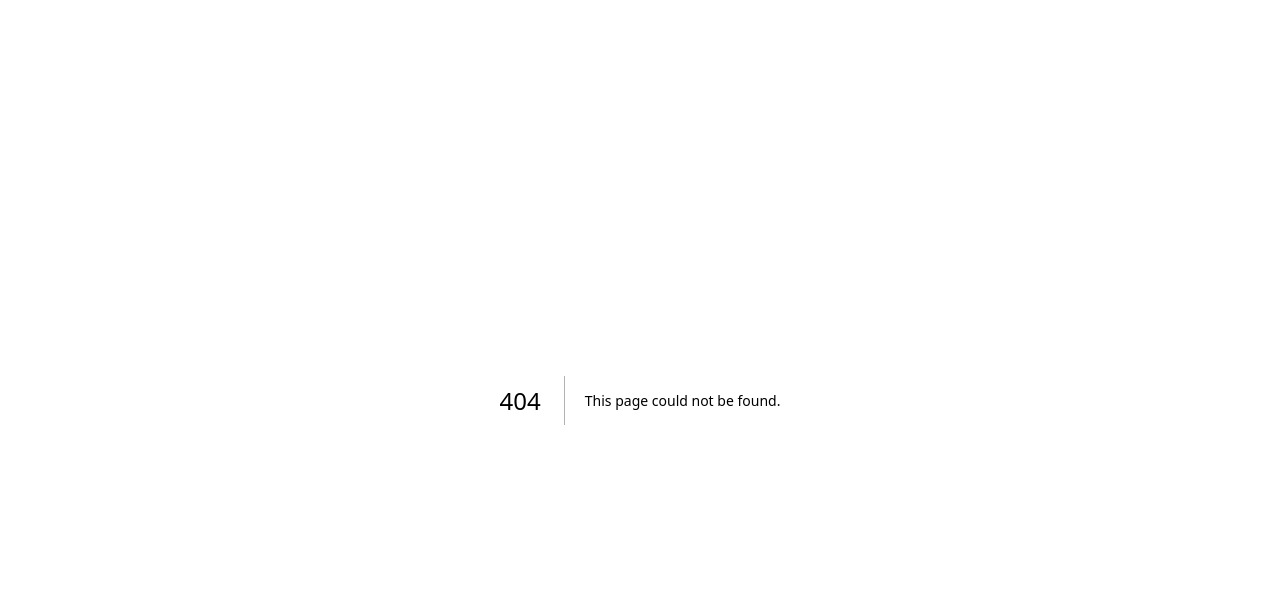
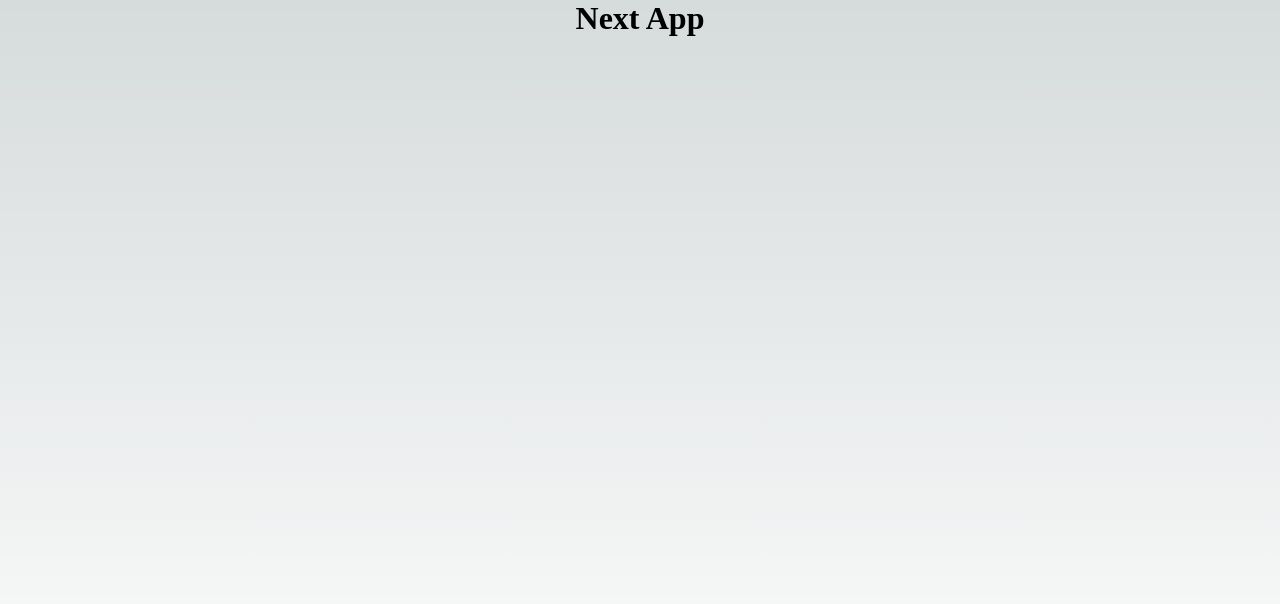
Before and after one commit to Fabricio-L/landscape, a Next.js app: page /pokedex in a window 1280 px wide. Before the commit this address had no page. Shown: the top 604 px of the page. Built offline with nearby package versions, Linux system fonts and the light colour scheme.

Commit message:
feat(pokedex): Add new page and styles

```diff
--- /dev/null
+++ b/src/pages/pokedex.js
@@ -0,0 +1,9 @@
+import styles from '@/styles/Pokedex.module.css'
+
+export default function pokedex(){
+  return (
+    <main className={styles.main}>
+        <h1>Next App</h1>
+      </main>
+  )
+}
--- /dev/null
+++ b/src/styles/Pokedex.module.css
@@ -0,0 +1,9 @@
+.main {
+  display: flex;
+  flex-direction: column;
+  justify-content: space-between;
+  align-items: center;
+  min-height: 100vh;
+  width: 1280px;
+  margin: auto;
+}
```
